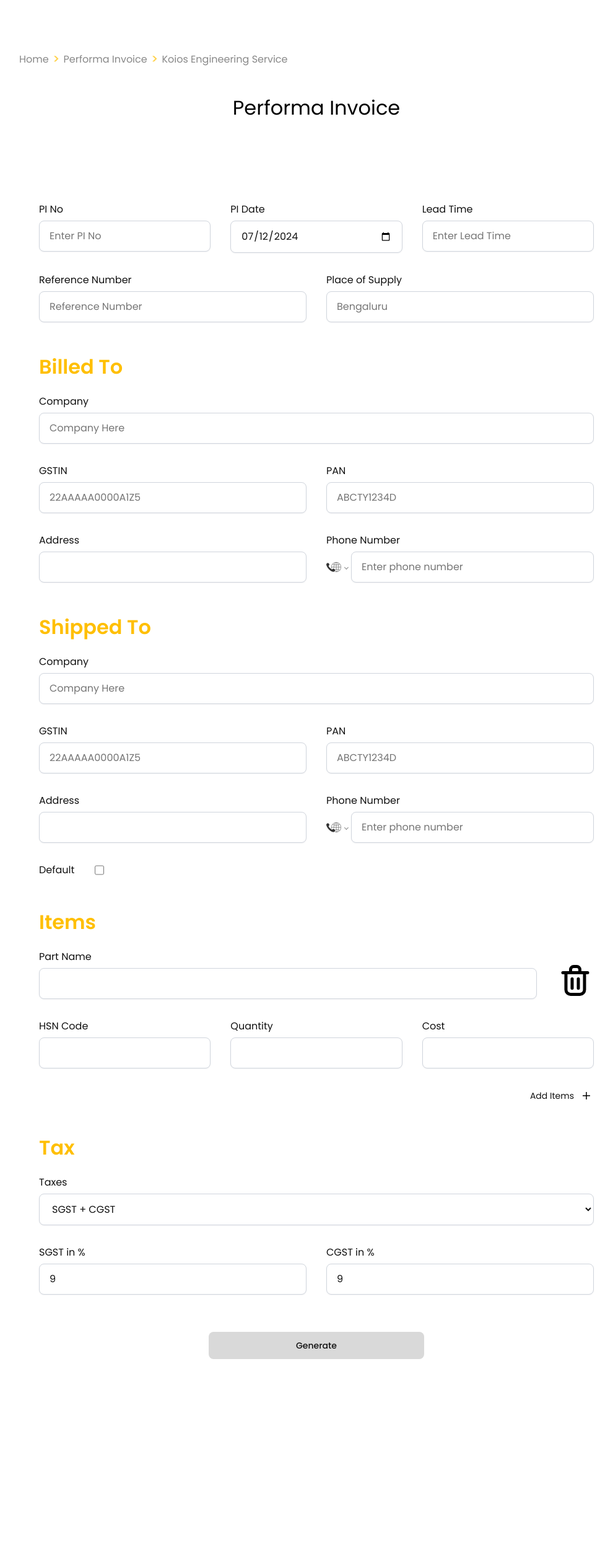
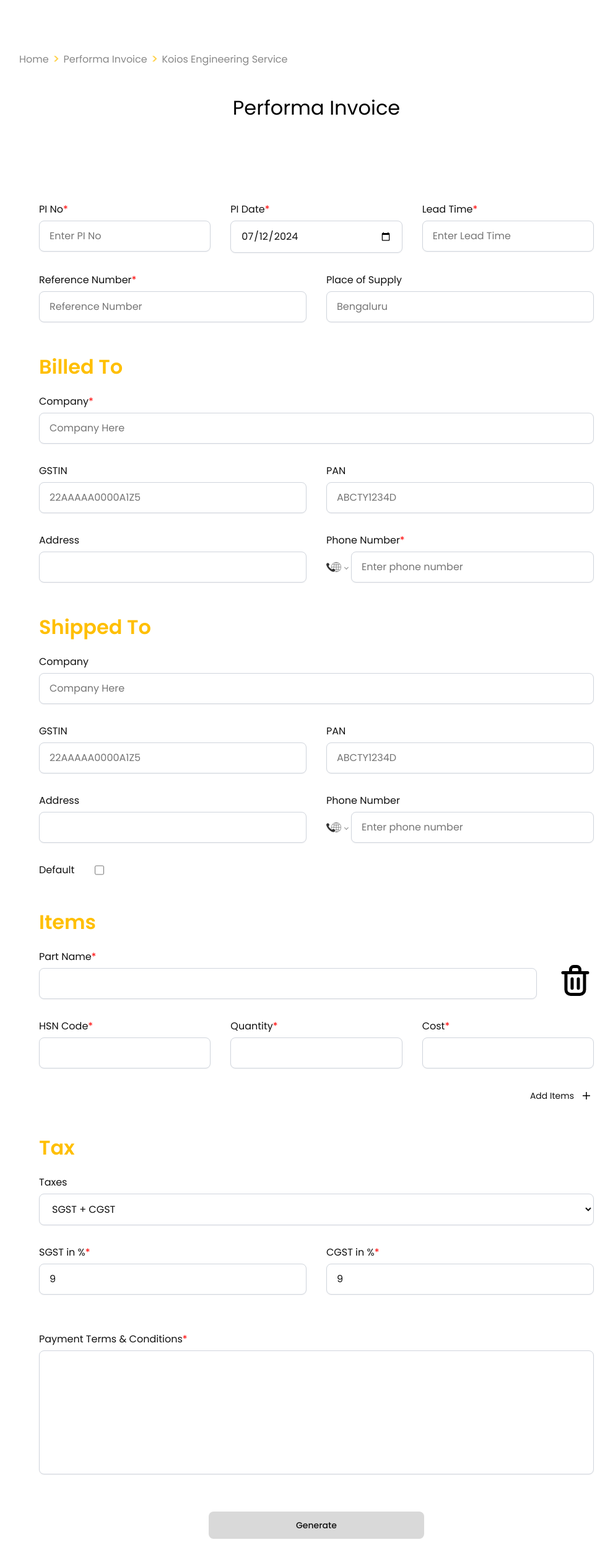
Before and after one commit to Santosh-7124/Koios-Invoice, a React (Vite) app: page /PerformaInvoice/KES in a window 1280 px wide. Shown: the top 2522 px of the page at 62% size, without its empty margins (129-1119 px from the left). Before the commit the page ends 2281 px from the top, so only its background shows below. Built offline with nearby package versions, Linux system fonts and the light colour scheme.

Commit message:
Layout Complete

```diff
--- a/package.json
+++ b/package.json
@@ -15,6 +15,7 @@
     "react-dom": "^18.3.1",
     "react-phone-number-input": "^3.4.3",
     "react-router-dom": "^6.24.1",
+    "react-to-pdf": "^1.0.1",
     "to-words": "^4.0.1"
   },
   "devDependencies": {
--- a/src/components/PerformaInvoiceKES.jsx
+++ b/src/components/PerformaInvoiceKES.jsx
@@ -78,6 +78,8 @@ function PerformaInvoiceKES() {
       SGST: SGST,
       CGST: CGST,
       IGST: IGST,
+      PaymentTermsandConditions:
+        event.target.elements.PaymentTermsandConditions.value,
     };
 
     if (event.target.elements.shippedToDefault.checked) {
@@ -125,8 +127,11 @@ function PerformaInvoiceKES() {
           <div className="formSection">
             <div className="formSubSection">
               <div className="formInputDiv">
-                <label htmlFor="piNo">PI No</label>
+                <label htmlFor="piNo">
+                  PI No<span>*</span>
+                </label>
                 <input
+                  required
                   type="text"
                   id="piNo"
                   name="piNo"
@@ -134,8 +139,11 @@ function PerformaInvoiceKES() {
                 />
               </div>
               <div className="formInputDiv">
-                <label htmlFor="piDate">PI Date</label>
+                <label htmlFor="piDate">
+                  PI Date<span>*</span>
+                </label>
                 <input
+                  required
                   type="date"
                   id="piDate"
                   name="piDate"
@@ -143,8 +151,11 @@ function PerformaInvoiceKES() {
                 />
               </div>
               <div className="formInputDiv">
-                <label htmlFor="leadTime">Lead Time</label>
+                <label htmlFor="leadTime">
+                  Lead Time<span>*</span>
+                </label>
                 <input
+                  required
                   type="text"
                   id="leadTime"
                   name="leadTime"
@@ -154,8 +165,11 @@ function PerformaInvoiceKES() {
             </div>
             <div className="formSubSection">
               <div className="formInputDiv">
-                <label htmlFor="referenceNumber">Reference Number</label>
+                <label htmlFor="referenceNumber">
+                  Reference Number<span>*</span>
+                </label>
                 <input
+                  required
                   type="text"
                   id="referenceNumber"
                   name="referenceNumber"
@@ -177,8 +191,11 @@ function PerformaInvoiceKES() {
             <div className="formSectionHeading">Billed To</div>
             <div className="formSubSection">
               <div className="formInputDiv">
-                <label htmlFor="billedToCompany">Company</label>
+                <label htmlFor="billedToCompany">
+                  Company<span>*</span>
+                </label>
                 <input
+                  required
                   type="text"
                   id="billedToCompany"
                   name="billedToCompany"
@@ -216,11 +233,14 @@ function PerformaInvoiceKES() {
                 />
               </div>
               <div className="formInputDiv">
-                <label htmlFor="billedToPhoneNumber">Phone Number</label>
+                <label htmlFor="billedToPhoneNumber">
+                  Phone Number<span>*</span>
+                </label>
                 <PhoneInput
                   placeholder="Enter phone number"
                   country="IN"
                   value={billedPhoneNumberValue}
+                  required
                   onChange={billedPhoneNumberSetValue}
                   id="billedToPhoneNumber"
                 />
@@ -296,8 +316,11 @@ function PerformaInvoiceKES() {
               <div className="formItems" key={index}>
                 <div className="formSubSection">
                   <div className="formInputDiv">
-                    <label htmlFor={`partName${index}`}>Part Name</label>
+                    <label htmlFor={`partName${index}`}>
+                      Part Name<span>*</span>
+                    </label>
                     <input
+                      required
                       type="text"
                       id={`partName${index}`}
                       name="partName"
@@ -356,8 +379,11 @@ function PerformaInvoiceKES() {
                 </div>
                 <div className="formSubSection">
                   <div className="formInputDiv">
-                    <label htmlFor={`HSNCode${index}`}>HSN Code</label>
+                    <label htmlFor={`HSNCode${index}`}>
+                      HSN Code<span>*</span>
+                    </label>
                     <input
+                      required
                       type="text"
                       id={`HSNCode${index}`}
                       name="HSNCode"
@@ -366,8 +392,11 @@ function PerformaInvoiceKES() {
                     />
                   </div>
                   <div className="formInputDiv">
-                    <label htmlFor={`Quantity${index}`}>Quantity</label>
+                    <label htmlFor={`Quantity${index}`}>
+                      Quantity<span>*</span>
+                    </label>
                     <input
+                      required
                       type="number"
                       id={`Quantity${index}`}
                       name="Quantity"
@@ -376,8 +405,11 @@ function PerformaInvoiceKES() {
                     />
                   </div>
                   <div className="formInputDiv">
-                    <label htmlFor={`Cost${index}`}>Cost</label>
+                    <label htmlFor={`Cost${index}`}>
+                      Cost<span>*</span>
+                    </label>
                     <input
+                      required
                       type="number"
                       id={`Cost${index}`}
                       name="Cost"
@@ -424,20 +456,23 @@ function PerformaInvoiceKES() {
             {selectedTax === "SGSTandCGST" && (
               <div className="formSubSection SGSTandCGST">
                 <div className="formInputDiv">
-                  <label htmlFor="SGST">SGST in %</label>
-                  <input type="number" id="SGST" name="SGST" defaultValue={9} />
+                  <label htmlFor="SGST">
+                    SGST in %<span>*</span>
+                  </label>
+                  <input required type="number" id="SGST" name="SGST" defaultValue={9} />
                 </div>
                 <div className="formInputDiv">
-                  <label htmlFor="CGST">CGST in %</label>
-                  <input type="number" id="CGST" name="CGST" defaultValue={9} />
+                  <label htmlFor="CGST">CGST in %<span>*</span></label>
+                  <input required type="number" id="CGST" name="CGST" defaultValue={9} />
                 </div>
               </div>
             )}
             {selectedTax === "IGST" && (
               <div className="formSubSection IGST">
                 <div className="formInputDiv">
-                  <label htmlFor="IGST">IGST in %</label>
+                  <label htmlFor="IGST">IGST in %<span>*</span></label>
                   <input
+                  required
                     type="number"
                     id="IGST"
                     name="IGST"
@@ -446,6 +481,20 @@ function PerformaInvoiceKES() {
                 </div>
               </div>
             )}
+          </div>
+          <div className="formSection">
+            <div className="formSubSection">
+              <div className="formInputDiv">
+                <label htmlFor="PaymentTermsandConditions">
+                  Payment Terms & Conditions<span>*</span>
+                </label>
+                <textarea
+                required
+                  id="PaymentTermsandConditions"
+                  name="PaymentTermsandConditions"
+                />
+              </div>
+            </div>
           </div>
           <div className="formButton">
             <button type="submit">Generate</button>
--- a/src/components/PerformaInvoiceKESLayout.jsx
+++ b/src/components/PerformaInvoiceKESLayout.jsx
@@ -1,5 +1,6 @@
 import React from "react";
 import KESLogo from "../assets/KESLogo.png";
+import Signature from "../assets/Signature.png";
 import { toWords } from "number-to-words";
 
 const formatDate = (dateString) => {
@@ -279,6 +280,82 @@ const PerformaInvoiceKESLayout = ({ data }) => {
               )}
             </div>
           </div>
+          <div className="performaEndDetails">
+            <div className="performaBankDetails">
+              <div
+                style={{
+                  display: "flex",
+                  flexDirection: "column",
+                  alignItems: "flex-start",
+                }}
+              >
+                <sub>Koios Engineering Solutions PVT Ltd</sub>
+                <sub>ICICI Bank</sub>
+              </div>
+              <div
+                style={{
+                  display: "flex",
+                  flexDirection: "column",
+                  alignItems: "flex-start",
+                }}
+              >
+                {" "}
+                <p
+                  style={{
+                    display: "flex",
+                    alignItems: "flex-start",
+                  }}
+                >
+                  {"    "}
+                  <span style={{ width: "120px" }}>IFSC Code</span>:
+                </p>
+                <p
+                  style={{
+                    display: "flex",
+                    alignItems: "flex-start",
+                  }}
+                >
+                  {"    "}
+                  <span style={{ width: "120px" }}>Account Number</span>:
+                </p>
+                <p
+                  style={{
+                    display: "flex",
+                    alignItems: "flex-start",
+                  }}
+                >
+                  {"    "}
+                  <span style={{ width: "120px" }}>Branch</span>:
+                </p>
+                <p
+                  style={{
+                    display: "flex",
+                    alignItems: "flex-start",
+                  }}
+                >
+                  {"    "}
+                  <span style={{ width: "120px" }}>Account Type</span>:
+                </p>
+              </div>
+            </div>
+            <div className="performaPaymentDetails">
+              <div className="performaPaymentDetailsLeft">
+                <div className="performaPaymentDetailsHeading">
+                  <sub>Terms & Conditions</sub>
+                  <span>Payment Terms</span>
+                </div>
+                <div className="performaPaymentDetailsText">
+                  {data.PaymentTermsandConditions}
+                </div>
+              </div>
+              <div className="performaPaymentDetailsRight">
+                <div className="performaSignature">
+                  <img src={Signature}></img>
+                </div>
+                <p>Authorised Signatory</p>
+              </div>
+            </div>
+          </div>
         </div>
       </div>
     </div>
--- a/style.css
+++ b/style.css
@@ -235,6 +235,15 @@ label {
   line-height: 24px;
 }
 
+label span{
+  color: #F00;
+font-family: Poppins;
+font-size: 16px;
+font-style: normal;
+font-weight: 400;
+line-height: 24px;
+}
+
 .formInputDiv input {
   width: 100%;
   padding: 12px 16px;
@@ -249,6 +258,24 @@ label {
   font-style: normal;
   font-weight: 400;
   line-height: 24px;
+}
+
+.formInputDiv textarea {
+  width: 100%;
+  height: 200px;
+  padding: 12px 16px;
+  align-self: stretch;
+  border-radius: 8px;
+  border: 1px solid var(--Gray-300, #d0d5dd);
+  background: var(--White, #fff);
+  box-shadow: 0px 1px 2px 0px rgba(16, 24, 40, 0.05);
+  color: var(--Default-Text-Primary, #111);
+  font-family: Poppins;
+  font-size: 16px;
+  font-style: normal;
+  font-weight: 400;
+  line-height: 24px;
+  resize: none;
 }
 
 .PhoneInput {
@@ -349,7 +376,7 @@ select {
 
 .layout {
   display: flex;
-  width: 575px;
+ width: 100%;
   padding: 20px 10px;
   flex-direction: column;
   align-items: flex-start;
@@ -676,3 +703,119 @@ select {
   font-weight: 600;
   line-height: 14px;
 }
+
+.performaEndDetails {
+  width: 100%;
+  display: flex;
+  flex-direction: column;
+  align-items: flex-start;
+  gap: 16px;
+  align-self: stretch;
+}
+
+.performaBankDetails {
+  display: flex;
+  padding: 0px 40px;
+  flex-direction: column;
+  justify-content: center;
+  align-items: flex-start;
+  gap: 8px;
+  align-self: stretch;
+  color: rgba(17, 17, 17, 0.8);
+  font-family: Inter;
+  font-size: 11px;
+  font-style: normal;
+  font-weight: 500;
+  line-height: 14px;
+}
+
+.performaBankDetails sub {
+  color: rgba(17, 17, 17, 0.9);
+  font-family: Inter;
+  font-size: 11px;
+  font-style: normal;
+  font-weight: 600;
+  line-height: 14px;
+  text-transform: uppercase;
+}
+
+.performaPaymentDetails {
+  width: 100%;
+  height: 150px;
+  display: flex;
+  padding: 0px 40px;
+  justify-content: space-between;
+  align-items: flex-start;
+  gap: 16px;
+}
+
+.performaPaymentDetailsLeft {
+  width: 60%;
+  display: flex;
+  flex-direction: column;
+  justify-content: flex-start;
+  align-items: flex-start;
+  gap: 16px;
+}
+
+.performaPaymentDetailsHeading {
+  display: flex;
+  flex-direction: column;
+  align-items: flex-start;
+  gap: 4px;
+  align-self: stretch;
+  flex-shrink: 0;
+}
+
+.performaPaymentDetailsHeading sub {
+  color: #ffbf00;
+  font-family: Inter;
+  font-size: 11px;
+  font-style: normal;
+  font-weight: 600;
+  line-height: 14px;
+}
+
+.performaPaymentDetailsHeading span {
+  color: rgba(17, 17, 17, 0.9);
+  font-family: Inter;
+  font-size: 11px;
+  font-style: normal;
+  font-weight: 600;
+  line-height: 14px;
+}
+
+.performaPaymentDetailsText {
+  width: 100%;
+  min-height: 100px;
+  border-radius: 8px;
+  padding: 6px;
+  background: #ececec;
+  color: rgba(17, 17, 17, 0.8);
+  font-family: Inter;
+  font-size: 11px;
+  font-style: normal;
+  font-weight: 500;
+  line-height: 14px;
+}
+
+.performaPaymentDetailsRight{
+    width: 30%;
+    height: 100%;
+  display: flex;
+  flex-direction: column;
+  justify-content: flex-end;
+  align-items: center;
+  gap: 16px;
+}
+
+.performaSignature{
+  width: 100%;
+  height: 60px;
+}
+
+.performaSignature img{
+  width: 100%;
+    height: 60px;
+  object-fit: cover;
+}
```
Also changed, not shown: src/assets/Signature.png (added), 1 other file (tests, documents, lock files or other folders).
